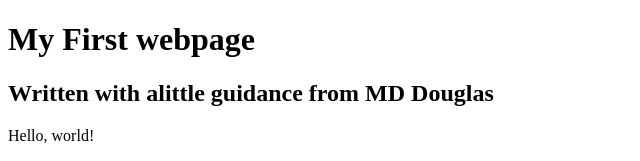
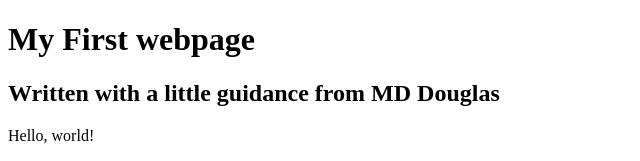
Before and after one commit to ynyanchoka/my-first-webpage, a plain HTML site: page my-first-webpage.html in a window 1280 px wide. Shown: the top 161 px of the page, without its empty margins (0-640 px from the left). Drawn offline with Linux system fonts and the light colour scheme.

Commit message:
add spacing

```diff
--- a/my-first-webpage.html
+++ b/my-first-webpage.html
@@ -5,7 +5,7 @@
     </head>
     <body>
         <h1>My First webpage</h1>
-        <h2>Written with alittle guidance from MD Douglas</h2>
+        <h2>Written with a little guidance from MD Douglas</h2>
 
         <p>Hello, world!</p>
         <p>Welcome to my first webpage!</p>
```
